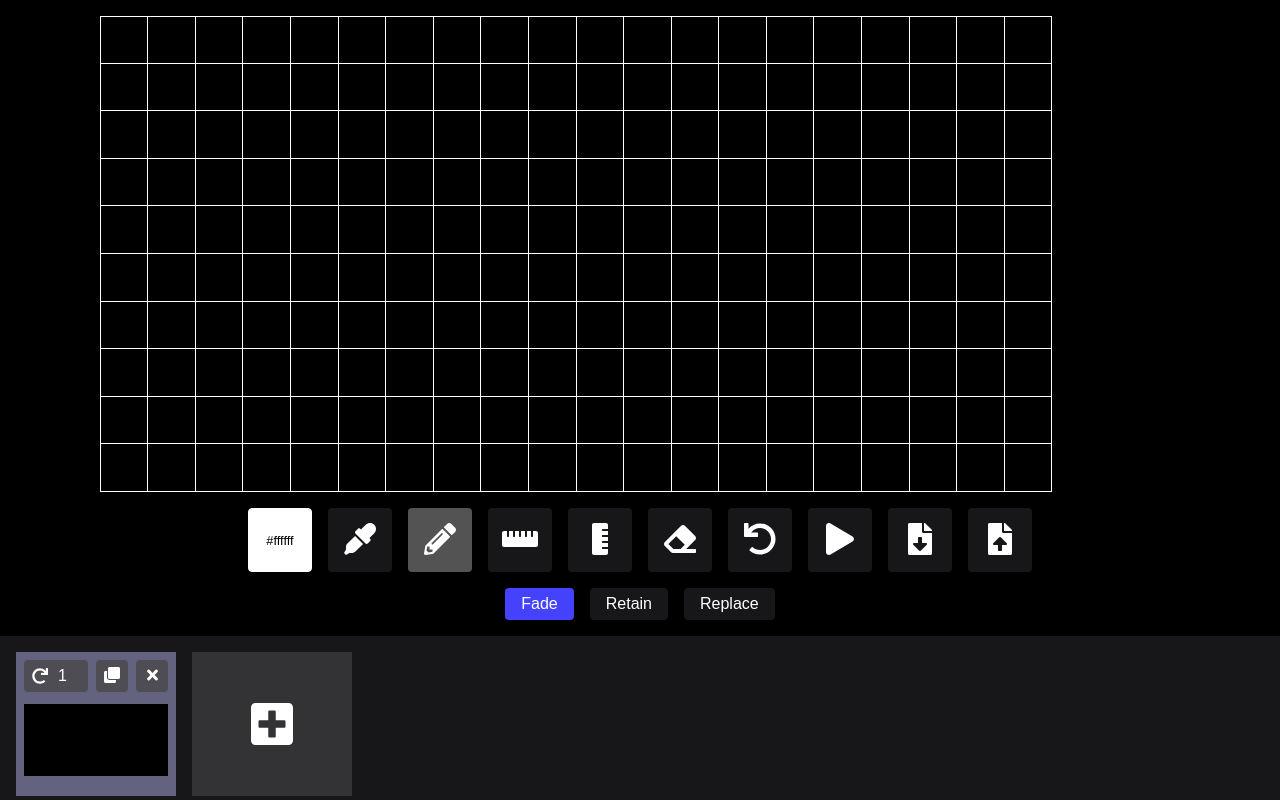
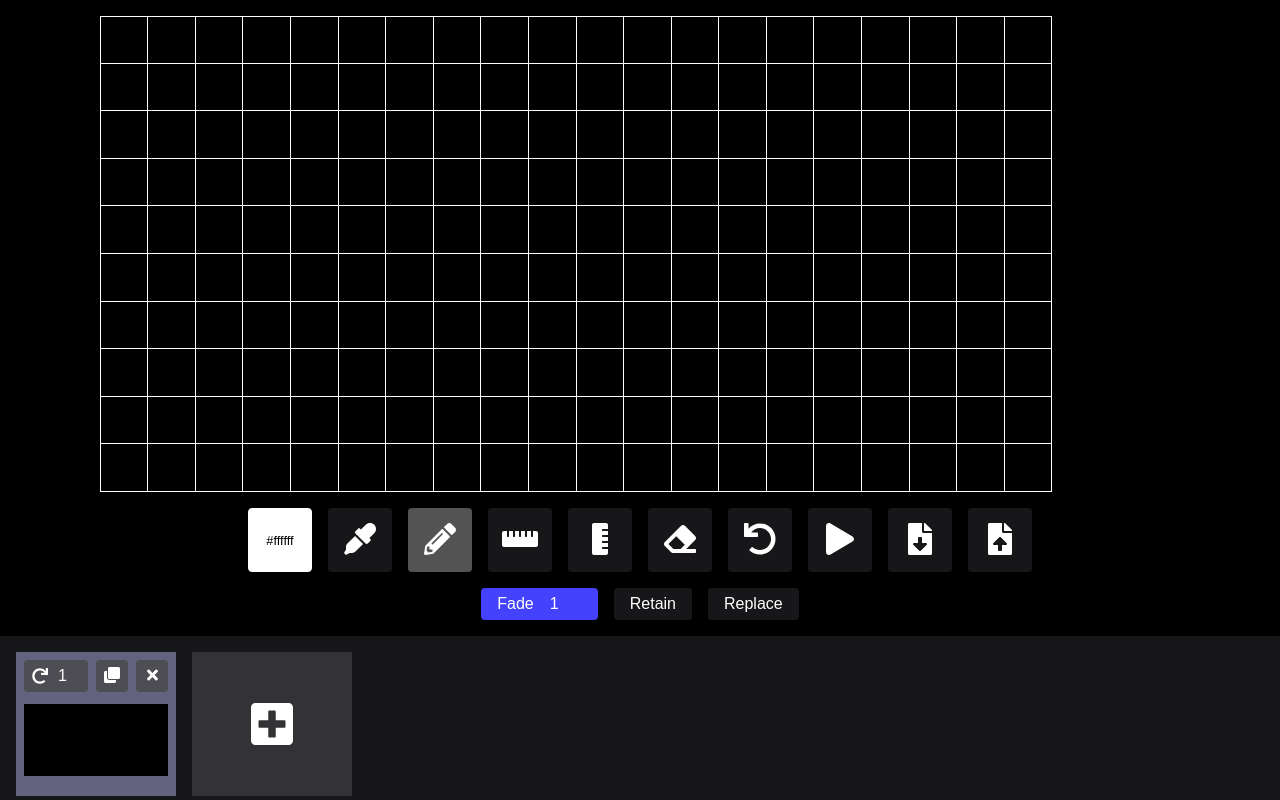
Before and after one commit to braemJef/pixel-matrix-animator, a React (Vite) app: page / in a window 1280 px wide. Built offline with nearby package versions, Linux system fonts and the light colour scheme.

Commit message:
✨ Add fade configuration option

```diff
--- a/src/editor/modeSelector/index.jsx
+++ b/src/editor/modeSelector/index.jsx
@@ -2,7 +2,7 @@ import React from 'react';
 import styled from 'styled-components';
 
 import StoreContext from '../../store/context';
-import { setModeAction } from '../../store/actions';
+import { setFadePercentage, setModeAction } from '../../store/actions';
 
 const Container = styled.div`
   height: 4rem;
@@ -15,7 +15,6 @@ const Container = styled.div`
 const Button = styled.button`
   background-color: transparent;
   border: none;
-  padding: 0;
   height: 2rem;
   min-height: 2rem;
   background-color: ${({ active }) => (active ? '#4442FC' : '#171619')};
@@ -28,6 +27,26 @@ const Button = styled.button`
   }
 `;
 
+const InputButton = styled(Button)`
+  padding: 0 0 0 1rem;
+`;
+
+const InputField = styled.input`
+  height: 2rem;
+  background-color: transparent;
+  border: none;
+  border-top-right-radius: 0.25rem;
+  border-bottom-right-radius: 0.25rem;
+  color: white;
+  flex: 1;
+  width: 4rem;
+  padding: 0 1rem;
+
+  &[type='number']::-webkit-inner-spin-button {
+    -webkit-appearance: none;
+  }
+`;
+
 function ModeSelector() {
   const [state, dispatch] = React.useContext(StoreContext);
 
@@ -35,14 +54,26 @@ function ModeSelector() {
     dispatch(setModeAction(mode));
   };
 
+  const handleChangeFadePercentage = React.useCallback(
+    (event) => {
+      dispatch(setFadePercentage(event.target.value));
+    },
+    [dispatch],
+  );
+
   return (
     <Container>
-      <Button
+      <InputButton
         active={state.mode === 'fade'}
         onClick={() => handleClick('fade')}
       >
         Fade
-      </Button>
+        <InputField
+          type="number"
+          onChange={handleChangeFadePercentage}
+          value={state.modeConfig.fadePercentage}
+        />
+      </InputButton>
       <Button
         active={state.mode === 'retain'}
         onClick={() => handleClick('retain')}
--- a/src/editor/preview/index.jsx
+++ b/src/editor/preview/index.jsx
@@ -122,10 +122,15 @@ function Preview({ onTogglePreview }) {
       setIsPlaying(false);
       setSavedFrame(0);
 
-      const { frames, size, mode } = providedState;
+      const { frames, size, mode, modeConfig } = providedState;
       const multiplier = window.innerHeight / size.rows;
 
-      const plan = await generateFramePreviewPlan(frames, size, mode);
+      const plan = await generateFramePreviewPlan(
+        frames,
+        size,
+        mode,
+        modeConfig,
+      );
 
       const imageElement = window.document.getElementById('previewImage');
       imageElement.src = generateFramePreview(plan[0], size, multiplier);
@@ -155,7 +160,7 @@ function Preview({ onTogglePreview }) {
     return () => {
       clearTimeout(timeoutHandle);
     };
-  }, [state.frames, state.mode, state.size, setPlanLoading]);
+  }, [state.frames, state.mode, state.size, state.modeConfig, setPlanLoading]);
 
   useEffect(() => {
     const { rows, columns } = state.size;
--- a/src/store/actions.js
+++ b/src/store/actions.js
@@ -7,6 +7,7 @@ export const actionType = {
   SET_DRAW_MODE_TYPE: 'setDrawMode',
   SET_MATRIX_SIZE_TYPE: 'setMatrixSize',
   UNDO_FRAME_STEP_TYPE: 'undoFrameStep',
+  SET_FADE_PERCENTAGE_TYPE: 'setFadePercentage',
 
   // ******************** //
   // * Carousel actions * //
@@ -55,6 +56,10 @@ export const setMatrixSizeAction = (rows, columns) => ({
 });
 export const undoFrameStepAction = () => ({
   type: actionType.UNDO_FRAME_STEP_TYPE,
+});
+export const setFadePercentage = (percentage) => ({
+  type: actionType.SET_FADE_PERCENTAGE_TYPE,
+  payload: percentage,
 });
 
 // ******************** //
--- a/src/store/reducer.js
+++ b/src/store/reducer.js
@@ -37,6 +37,9 @@ export const initialState = {
   // Animation data related state
   size: defaultSize,
   mode: 'fade',
+  modeConfig: {
+    fadePercentage: 1,
+  },
   frames: [getDefaultFrame(defaultSize)],
 
   // History
@@ -77,6 +80,9 @@ const pixelAnimatorReducer = createReducer((builder) => {
           newData,
           size,
         );
+      })
+      .addCase(actionType.SET_FADE_PERCENTAGE_TYPE, (state, { payload }) => {
+        state.modeConfig.fadePercentage = payload;
       })
 
       // ******************** //
--- a/src/utils/generateFramePreviewPlan.js
+++ b/src/utils/generateFramePreviewPlan.js
@@ -30,7 +30,7 @@ export function generateFramePreview(data, size, multiplier) {
   return img;
 }
 
-async function generateFramePreviewPlan(frames, size, mode) {
+async function generateFramePreviewPlan(frames, size, mode, modeConfig) {
   const flattenedFrames = [];
 
   frames.forEach((frame) => {
@@ -63,7 +63,7 @@ async function generateFramePreviewPlan(frames, size, mode) {
                 frameData[`${x},${y}`] = color.hex;
               } else if (prevColor) {
                 frameData[`${x},${y}`] = tinycolor(prevColor)
-                  .darken(1)
+                  .darken(modeConfig.fadePercentage)
                   .toHexString();
               }
             }
```
